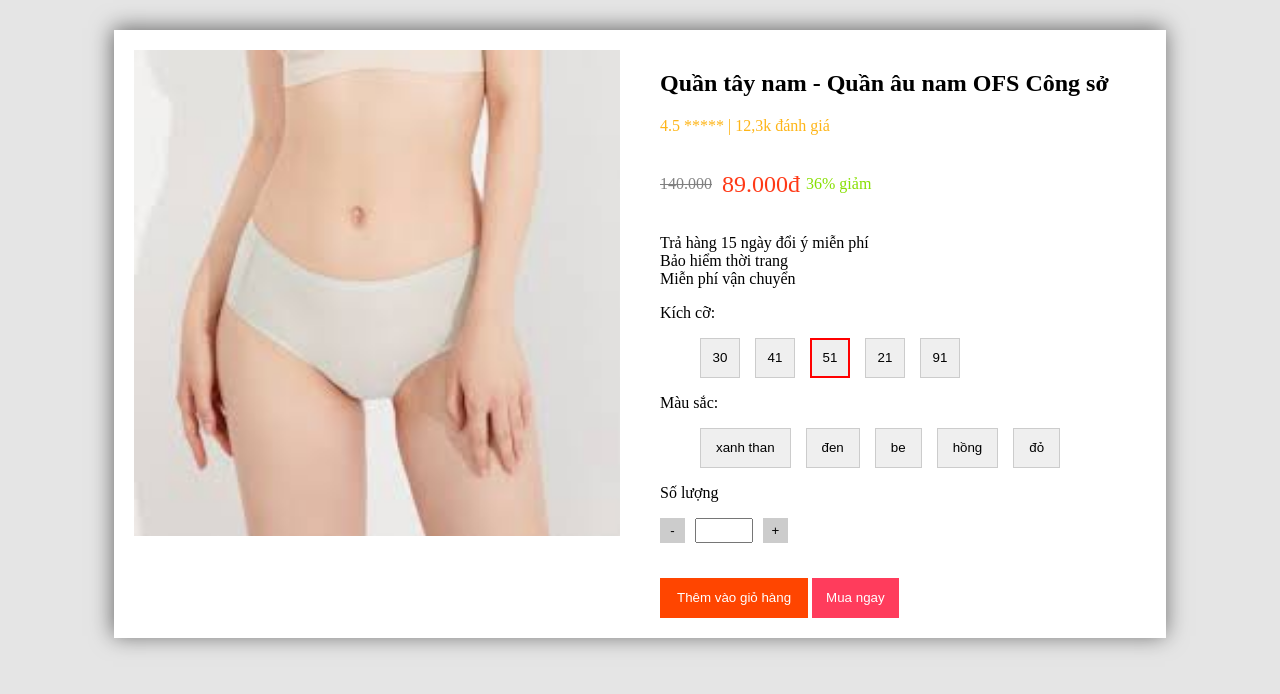
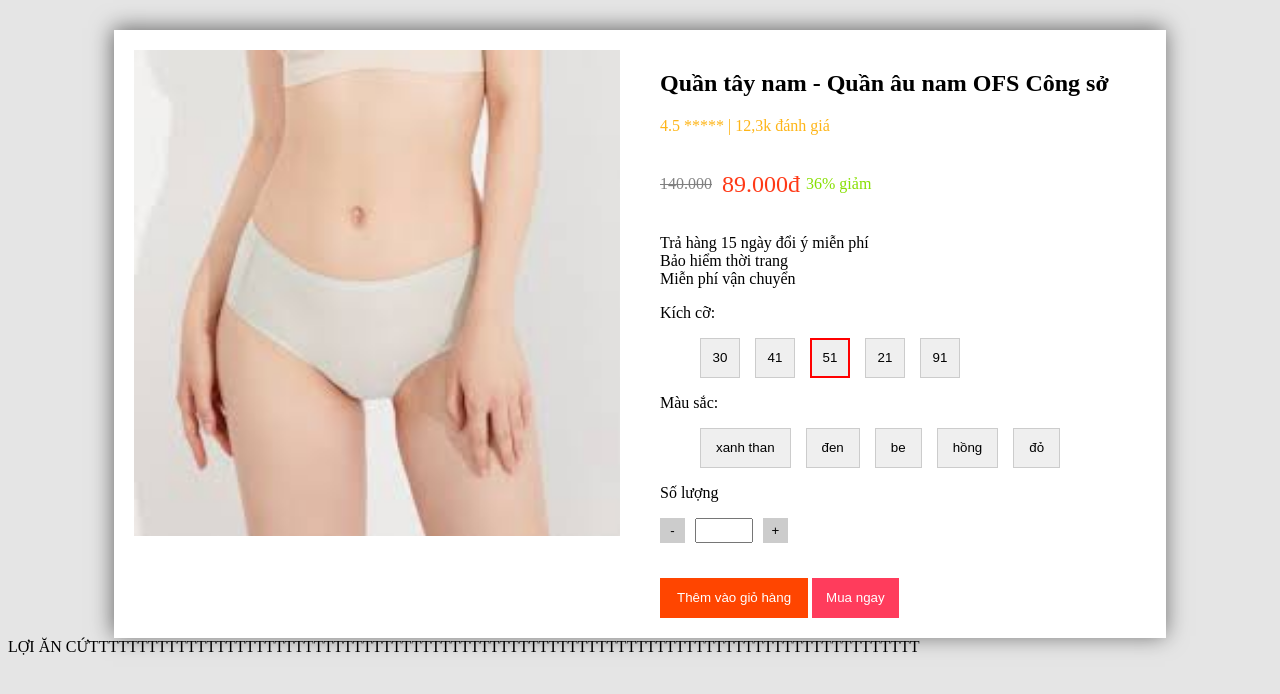
Before and after one commit to hanhdz1005/shopee-thanh-to, a plain HTML site: page index.html in a window 1280 px wide. Drawn offline with Linux system fonts and the light colour scheme.

Commit message:
àasfasfasfs

```diff
--- a/index.html
+++ b/index.html
@@ -57,5 +57,9 @@
         </div>
       </div>
     </div>
+
+
+
+    <div> LỢI ĂN CỨTTTTTTTTTTTTTTTTTTTTTTTTTTTTTTTTTTTTTTTTTTTTTTTTTTTTTTTTTTTTTTTTTTTTTTTTTTTTTTTTTTTTT</div>
   </body>
 </html>
```
